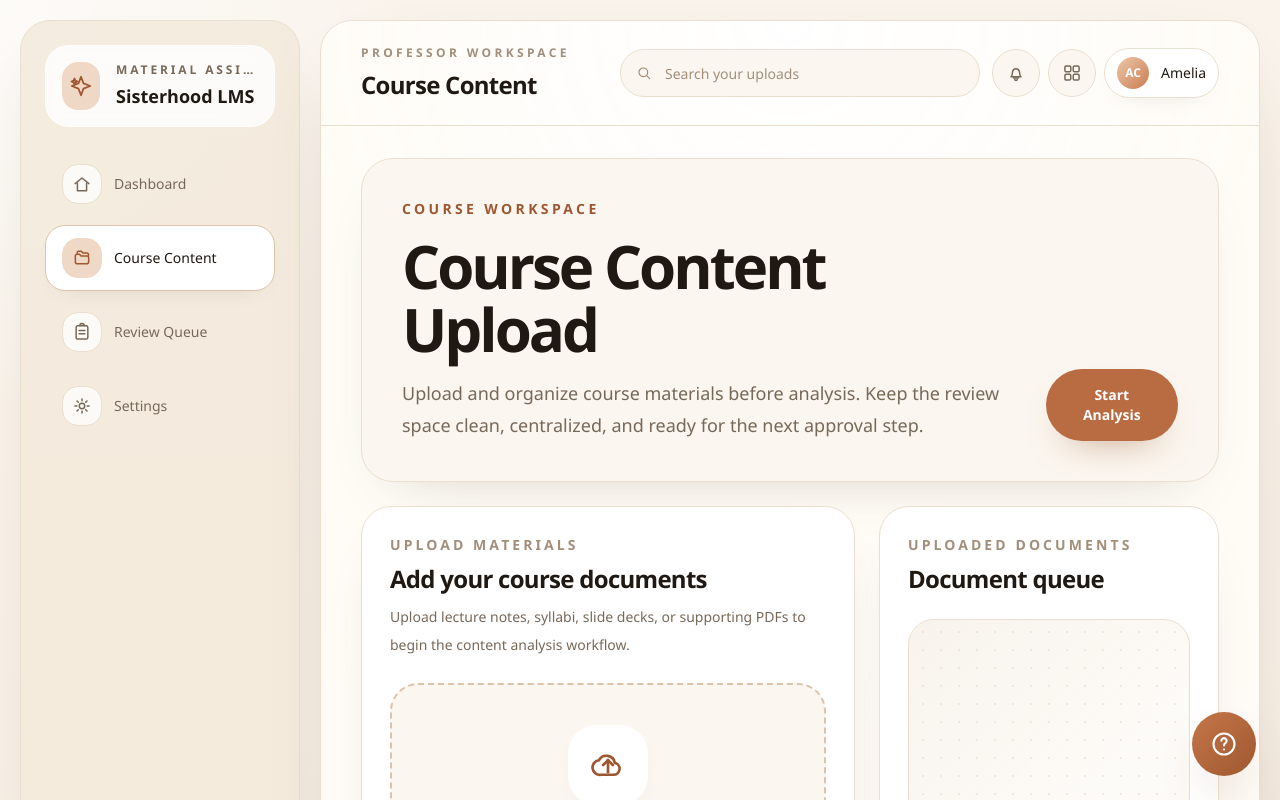
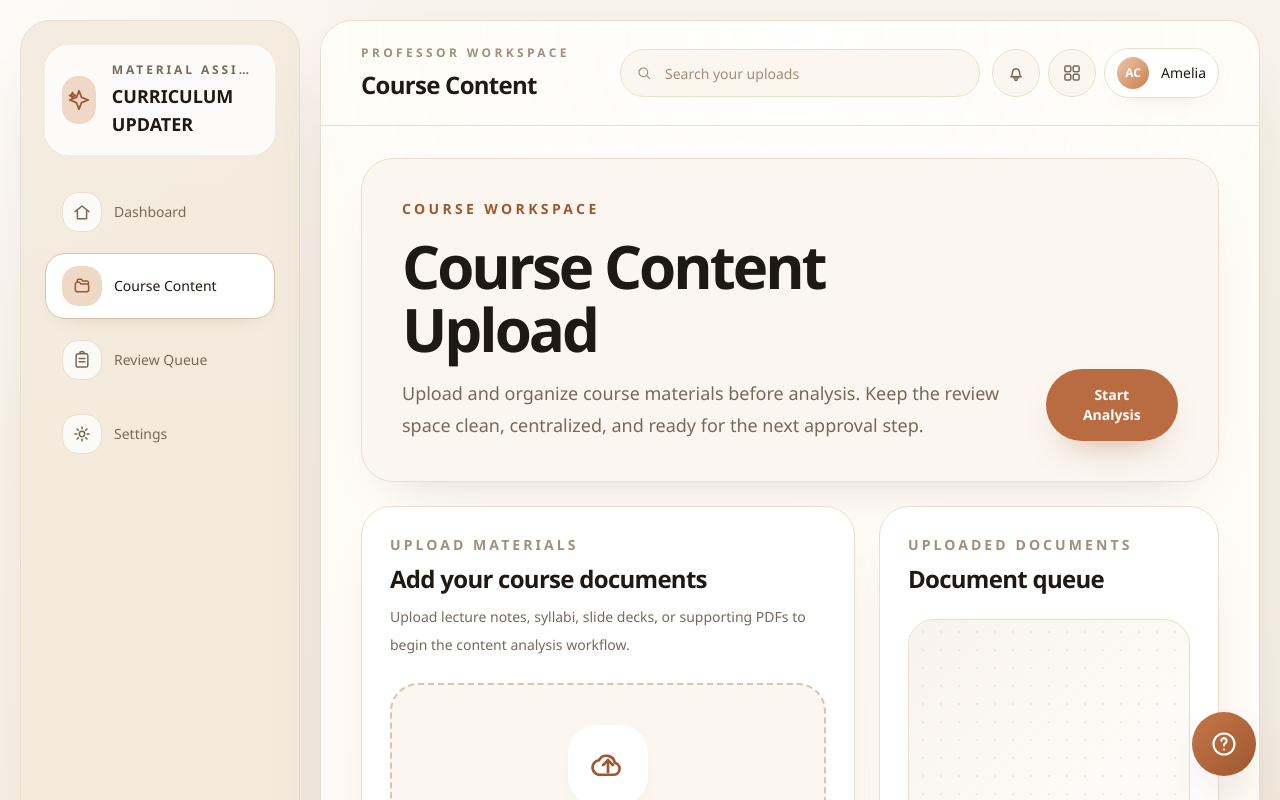
Before and after one commit to spiderpilo/Material-Enhancement-Assistant, a Next.js app in the folder frontend/: page / in a window 1280 px wide. Shown: the top 800 px of the page. Built offline with nearby package versions, Linux system fonts and the light colour scheme.

Commit message:
fix project name on frontend

```diff
--- a/frontend/src/components/course-content-upload/SidebarNav.tsx
+++ b/frontend/src/components/course-content-upload/SidebarNav.tsx
@@ -35,7 +35,7 @@ export function SidebarNav() {
             Material Assistant
           </p>
           <p className="mt-1 text-lg font-semibold text-[color:var(--foreground)]">
-            Sisterhood LMS
+            CURRICULUM UPDATER
           </p>
         </div>
       </div>
```
